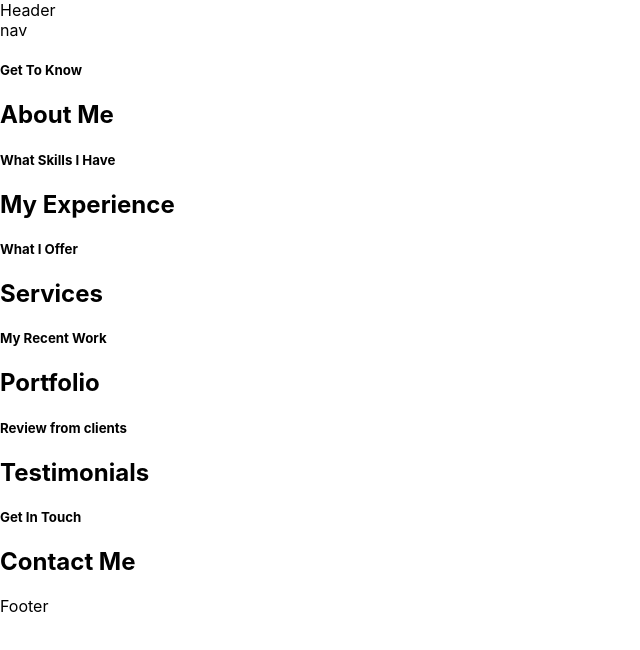
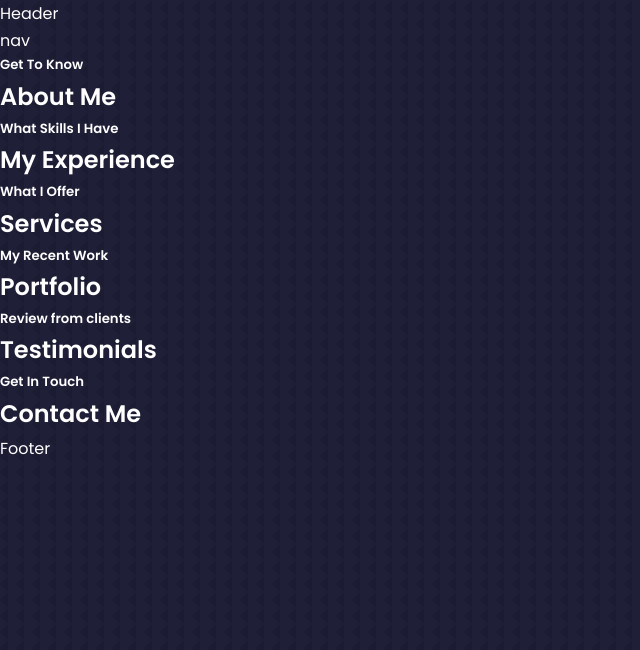
Before and after one commit to TRegourd/React-Portfolio, a React (Create React App) app: page / in a window 1280 px wide. Shown: the top 650 px of the page, without its empty margins (0-640 px from the left). Built offline with nearby package versions, Linux system fonts and the light colour scheme.

Commit message:
add index.css first styles and variables

```diff
--- a/public/index.html
+++ b/public/index.html
@@ -1,43 +1,12 @@
 <!DOCTYPE html>
 <html lang="en">
   <head>
-    <meta charset="utf-8" />
-    <link rel="icon" href="%PUBLIC_URL%/favicon.ico" />
-    <meta name="viewport" content="width=device-width, initial-scale=1" />
-    <meta name="theme-color" content="#000000" />
-    <meta
-      name="description"
-      content="Web site created using create-react-app"
-    />
-    <link rel="apple-touch-icon" href="%PUBLIC_URL%/logo192.png" />
-    <!--
-      manifest.json provides metadata used when your web app is installed on a
-      user's mobile device or desktop. See https://developers.google.com/web/fundamentals/web-app-manifest/
-    -->
-    <link rel="manifest" href="%PUBLIC_URL%/manifest.json" />
-    <!--
-      Notice the use of %PUBLIC_URL% in the tags above.
-      It will be replaced with the URL of the `public` folder during the build.
-      Only files inside the `public` folder can be referenced from the HTML.
-
-      Unlike "/favicon.ico" or "favicon.ico", "%PUBLIC_URL%/favicon.ico" will
-      work correctly both with client-side routing and a non-root public URL.
-      Learn how to configure a non-root public URL by running `npm run build`.
-    -->
-    <title>React App</title>
+    <meta charset="UTF-8" />
+    <meta http-equiv="X-UA-Compatible" content="IE=edge" />
+    <meta name="viewport" content="width=device-width, initial-scale=1.0" />
+    <title>Thomas' Portfolio</title>
   </head>
   <body>
-    <noscript>You need to enable JavaScript to run this app.</noscript>
     <div id="root"></div>
-    <!--
-      This HTML file is a template.
-      If you open it directly in the browser, you will see an empty page.
-
-      You can add webfonts, meta tags, or analytics to this file.
-      The build step will place the bundled scripts into the <body> tag.
-
-      To begin the development, run `npm start` or `yarn start`.
-      To create a production bundle, use `npm run build` or `yarn build`.
-    -->
   </body>
 </html>
--- a/src/index.css
+++ b/src/index.css
@@ -1,13 +1,42 @@
-body {
+@import url("https://fonts.googleapis.com/css2?family=Poppins:wght@300;400;500;600&display=swap");
+
+* {
   margin: 0;
-  font-family: -apple-system, BlinkMacSystemFont, 'Segoe UI', 'Roboto', 'Oxygen',
-    'Ubuntu', 'Cantarell', 'Fira Sans', 'Droid Sans', 'Helvetica Neue',
-    sans-serif;
-  -webkit-font-smoothing: antialiased;
-  -moz-osx-font-smoothing: grayscale;
+  padding: 0;
+  border: 0;
+  outline: 0;
+  box-sizing: border-box;
+  list-style: none;
+  text-decoration: none;
 }
 
-code {
-  font-family: source-code-pro, Menlo, Monaco, Consolas, 'Courier New',
-    monospace;
+:root {
+  --color-bg: #1f1f38;
+  --color-bg-variant: #2c2c6c;
+  --color-primary: #4db5ff;
+  --color-primary-variant: rgba(77, 181, 255, 0.4);
+  --color-white: #fff;
+  --color-light: rgba(255, 255, 255, 0.6);
+
+  --transition: all 400ms ease;
+
+  --container-width-lg: 75%;
+  --container-width-md: 86%;
+  --container-width-sm: 90%;
 }
+
+html {
+  scroll-behavior: smooth;
+}
+
+::-webkit-scrollbar {
+  display: none;
+}
+
+body {
+  font-family: "Poppins", sans-serif;
+  background: var(--color-bg);
+  color: var(--color-white);
+  line-height: 1.7;
+  background-image: url(../src/assets/bg-texture.png);
+}
```
